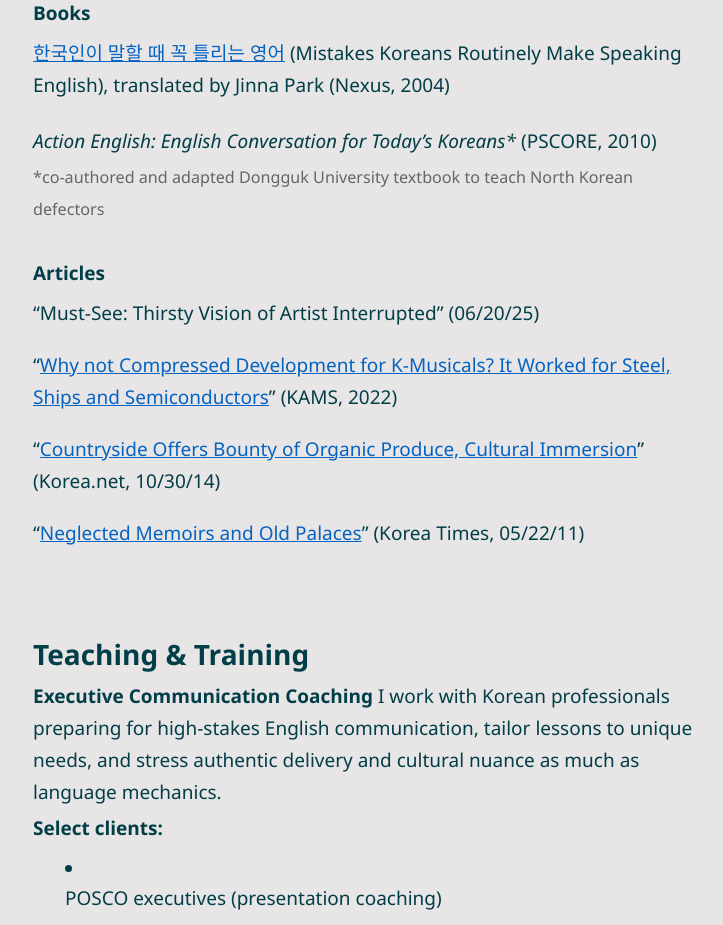
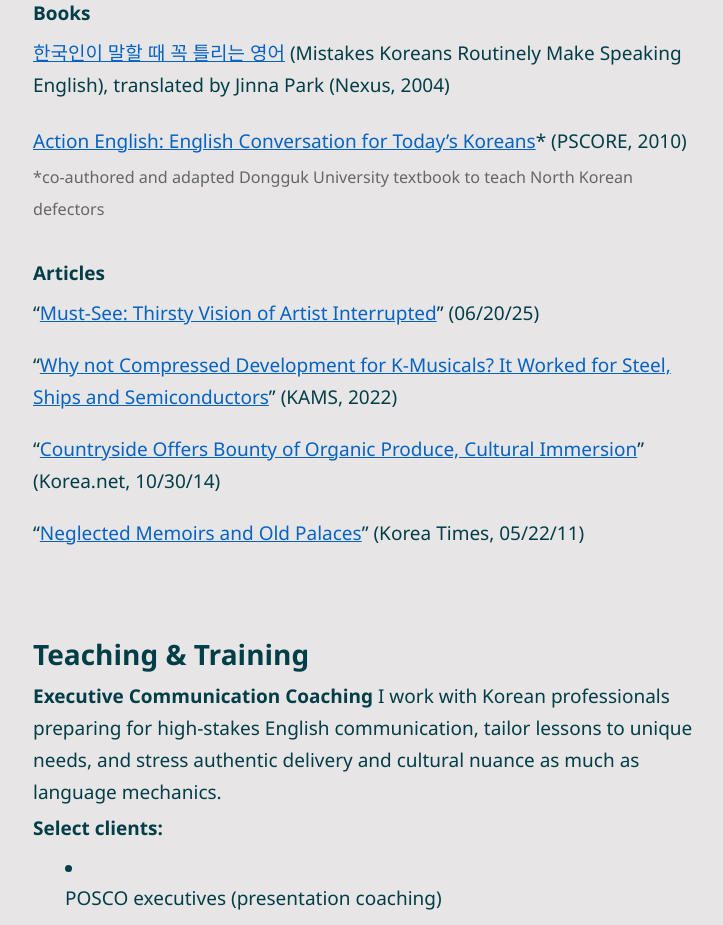
Before and after one commit to wksnders/David-Portfolio, a Vue app: page / in a window 1280 px wide. Shown: the part 2400-3325 px from the top of the page, without its empty margins (111-834 px from the left). Built offline with nearby package versions, Linux system fonts and the light colour scheme.

Commit message:
added pdfs

```diff
--- a/public/locales/en.yaml
+++ b/public/locales/en.yaml
@@ -146,9 +146,9 @@ writing.Books.1.AdditionalText: " (Mistakes Koreans Routinely Make Speaking Engl
 writing.Books.1.TestimonialLabel: ""
 writing.Books.1.TestimonialLink: ""
 writing.Books.1.Subtext: ""
-writing.Books.2.Title: "Action English: English Conversation for Today’s Koreans* "
-writing.Books.2.Link: ""
-writing.Books.2.AdditionalText: "(PSCORE, 2010)"
+writing.Books.2.Title: "Action English: English Conversation for Today’s Koreans"
+writing.Books.2.Link: "./pdfs/Action English Sample(2014 version).pdf"
+writing.Books.2.AdditionalText: "* (PSCORE, 2010)"
 writing.Books.2.TestimonialLabel: ""
 writing.Books.2.TestimonialLink: ""
 writing.Books.2.Subtext: "*co-authored and adapted Dongguk University textbook to teach North Korean defectors"
@@ -156,7 +156,7 @@ writing.Books.2.Subtext: "*co-authored and adapted Dongguk University textbook t
 Subsection.writing.Articles: "Articles"
 Subsection.writing.Articles.description: ""
 writing.Articles.1.title: "Must-See: Thirsty Vision of Artist Interrupted"
-writing.Articles.1.titleLink: ""
+writing.Articles.1.titleLink: "./pdfs/Dr. Yoo article.pdf"
 writing.Articles.1.additionalText: "(06/20/25)"
 writing.Articles.1.testimonialLink: ""
 writing.Articles.1.testimonialLinkLabel: ""
--- a/src/components/templates/ArticlesItem.vue
+++ b/src/components/templates/ArticlesItem.vue
@@ -20,7 +20,8 @@ const testimonialLinkLabel = getTranslationRef(`${props.basePath}.testimonialLin
   <div v-if="ready" class="article-item">
     <p>
         <q>
-            <a  v-if="titleLink" :href="titleLink" target="_blank" rel="noopener noreferrer">
+            <a  v-if="titleLink" :href="titleLink" target="_blank" rel="noopener noreferrer"
+          :download="titleLink.endsWith('.pdf') ? '' : null">
               {{ title }}
             </a>
             <span v-else>{{ title }}</span>
--- a/src/components/templates/BooksItem.vue
+++ b/src/components/templates/BooksItem.vue
@@ -25,9 +25,16 @@ const subtext = getTranslationRef(`${props.basePath}.Subtext`)
     <div v-else>
       <!-- Title -->
       <p class="book-title">
-        <a v-if="bookLink" :href="bookLink" target="_blank" rel="noopener noreferrer">
+        <a
+          v-if="bookLink"
+          :href="bookLink"
+          :download="bookLink.endsWith('.pdf') ? '' : null"
+          target="_blank"
+          rel="noopener noreferrer"
+        >
           {{ bookTitle }}
         </a>
+
         <em v-else>{{ bookTitle }}</em>
         <span v-if="additionalText">{{ additionalText }}</span>
         <RouterLink v-if="testimonialLink" :to="testimonialLink" class="testimonial-link">
```
Also changed, not shown: 2 other files (tests, documents, lock files or other folders).
